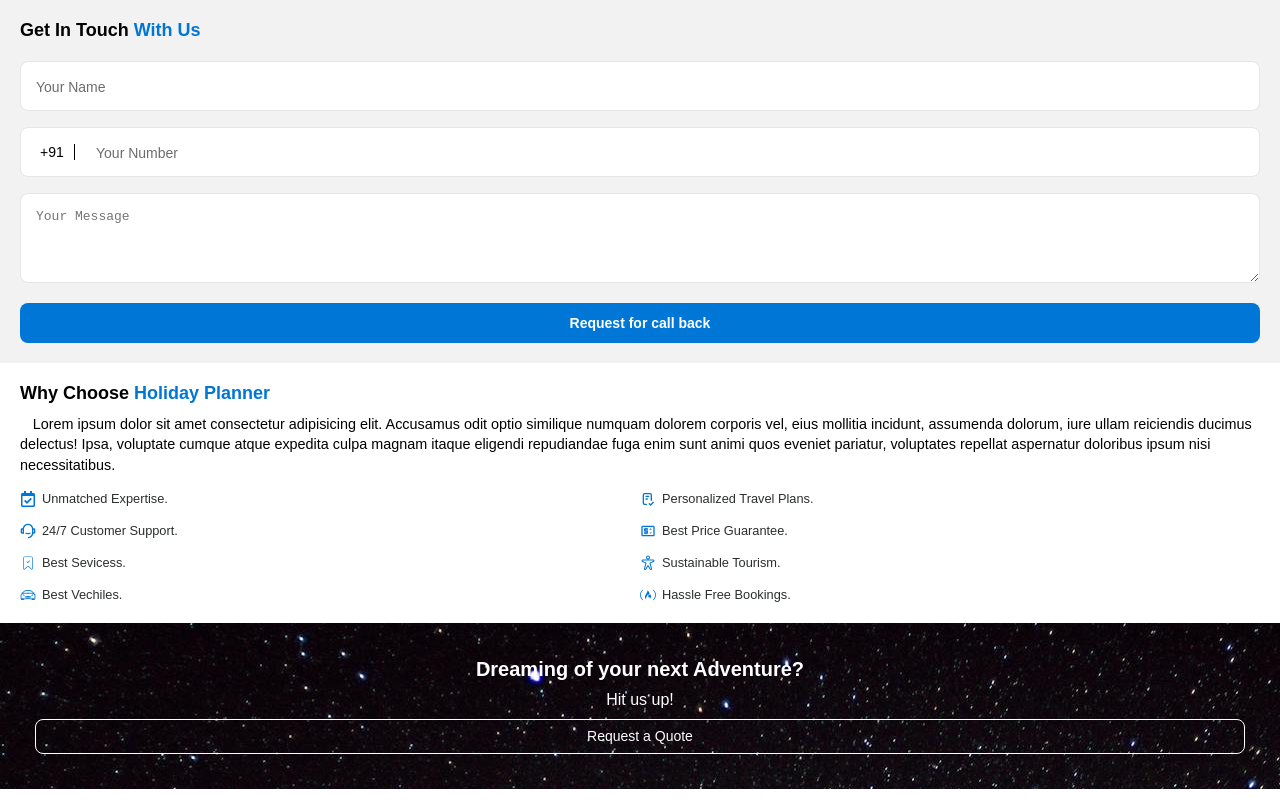
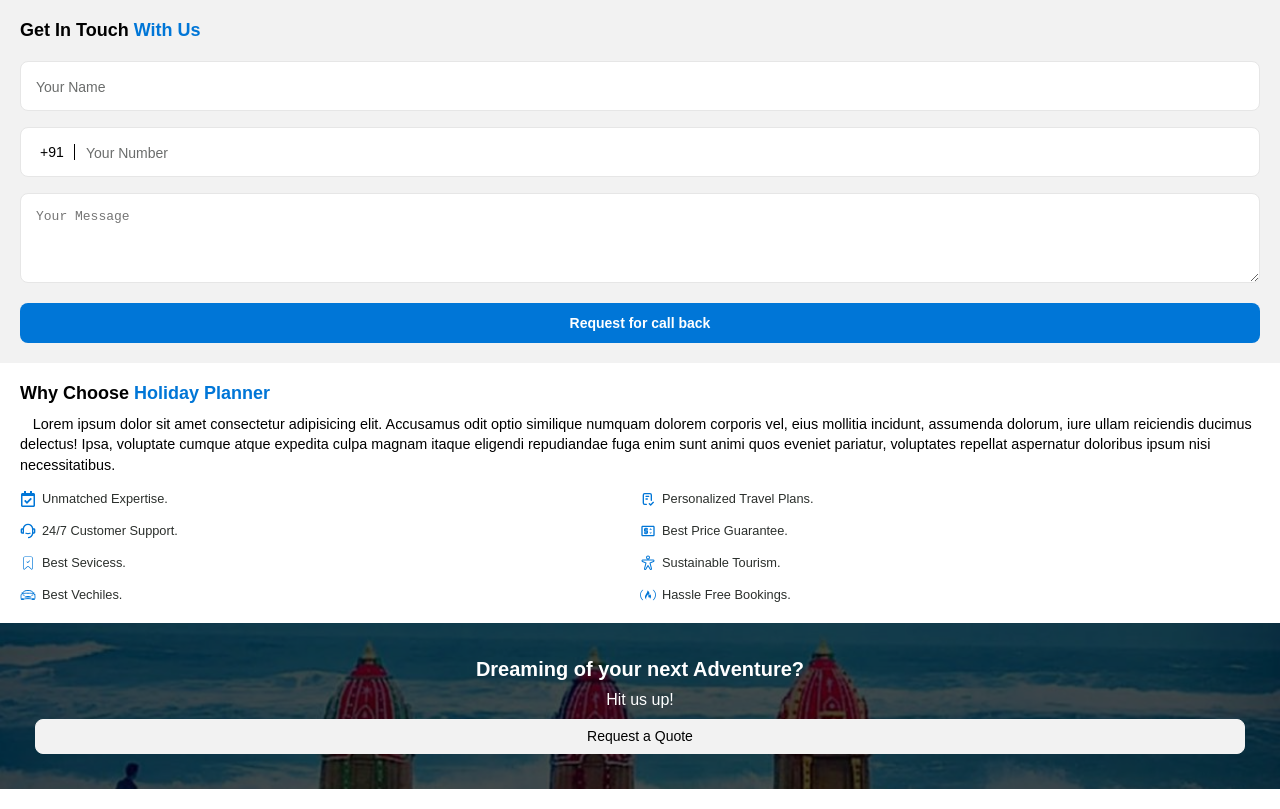
Before and after one commit to Abinashshasini/holiday-planner, a Next.js app: page / in a window 1280 px wide. Shown: the part 1360-2169 px from the top of the page. Built offline with nearby package versions, Linux system fonts and the light colour scheme.

Commit message:
Why cjose holiday planner

```diff
--- a/src/components/get-in-touch/getInTouch.module.scss
+++ b/src/components/get-in-touch/getInTouch.module.scss
@@ -40,7 +40,7 @@
   }
 
   .inputCnt > label ~ input {
-    padding-left: 75px;
+    padding-left: 65px;
   }
 
   .textArea > textarea {
--- a/src/components/rfq-card/rfqCard.module.scss
+++ b/src/components/rfq-card/rfqCard.module.scss
@@ -6,7 +6,7 @@
 .wrapper {
   height: 166px;
   width: 100%;
-  background: url(../../../public/images/rfqBg.jpeg) no-repeat;
+  background: url(../../../public/images/rfqBg.jpg) no-repeat;
   object-fit: cover;
   display: flex;
   flex-direction: column;
@@ -14,27 +14,40 @@
   align-items: center;
   color: var(--color-white);
   gap: 10px;
+  background-size: cover;
+  position: relative;
 
   & > h2 {
     font-weight: 800;
     color: var(--color-white);
     font-size: 20px;
+    z-index: 3;
   }
 
   & > p {
     font-weight: 300;
     font-size: 1rem;
     color: var(--color-white);
+    z-index: 3;
   }
 
   & > button {
-    border: 1px solid var(--color-white);
+    border: 1px solid #f2f2f2;
     border-radius: 8px;
     font-size: 14px;
-    color: var(--color-white);
+    color: var(--color-black);
     height: 35px;
     outline: none;
     width: calc(100% - 70px);
-    background: transparent;
+    background: #f2f2f2;
+    z-index: 3;
+  }
+
+  &::after {
+    position: absolute;
+    content: ' ';
+    inset: 0;
+    background-color: rgba(0, 0, 0, 0.7);
+    z-index: 2;
   }
 }
--- a/src/utils/index.ts
+++ b/src/utils/index.ts
@@ -8,7 +8,7 @@ import balasoreImage from '/public/images/balasore.webp';
 import rourkelaImage from '/public/images/rourkela.webp';
 import catOneImage from '/public/images/cat_one.jpeg';
 import brahmapurImage from '/public/images/brahmapur.jpg';
-import rfqCardPhoto from '/public/images/rfqBg.jpeg';
+import rfqCardPhoto from '/public/images/rfqBg.jpg';
 
 /** Icons */
 import { FaRegCalendarCheck } from 'react-icons/fa';
```
Also changed, not shown: public/images/rfqBg.jpeg (deleted), public/images/rfqBg.jpg (added).
